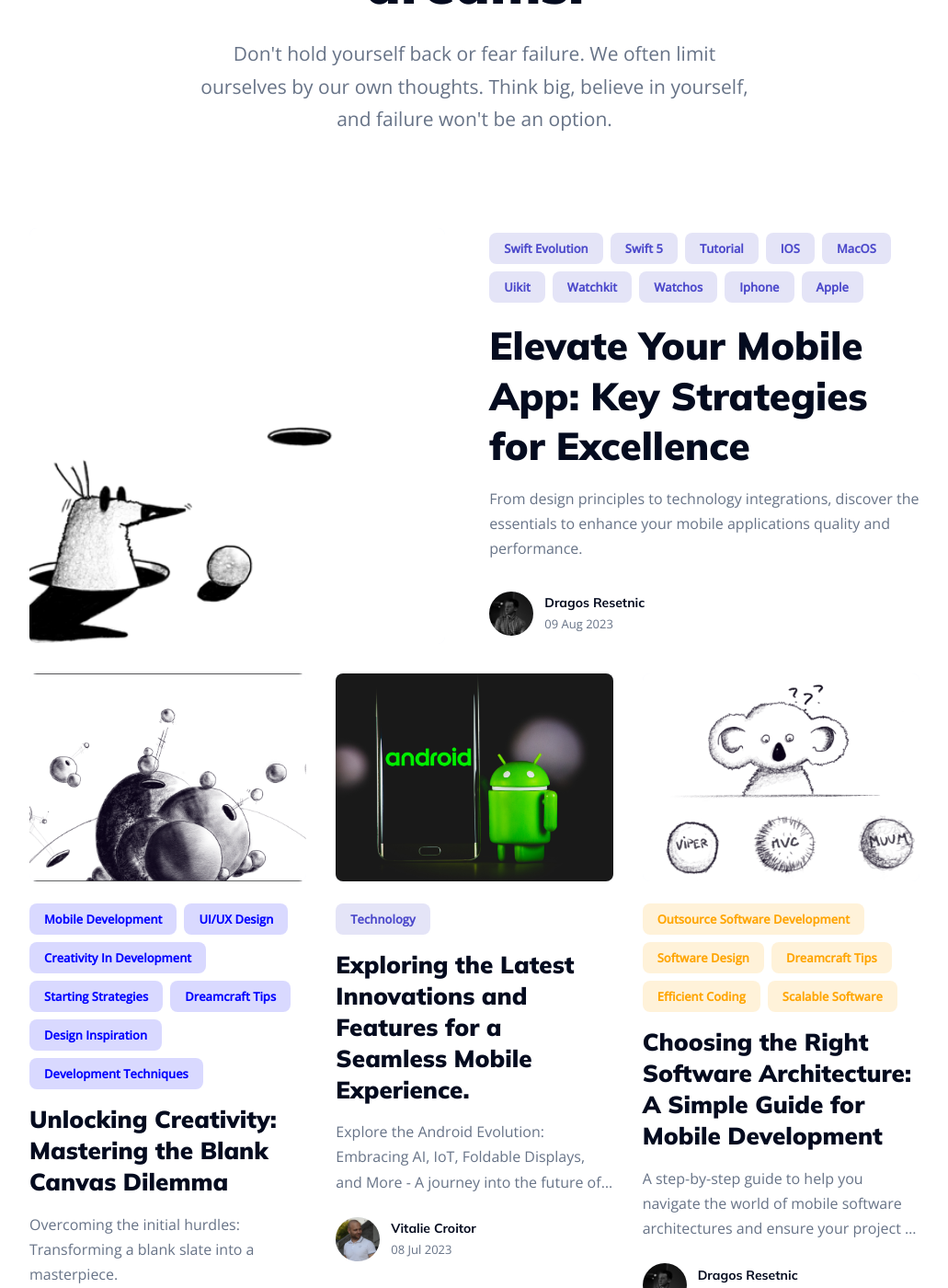
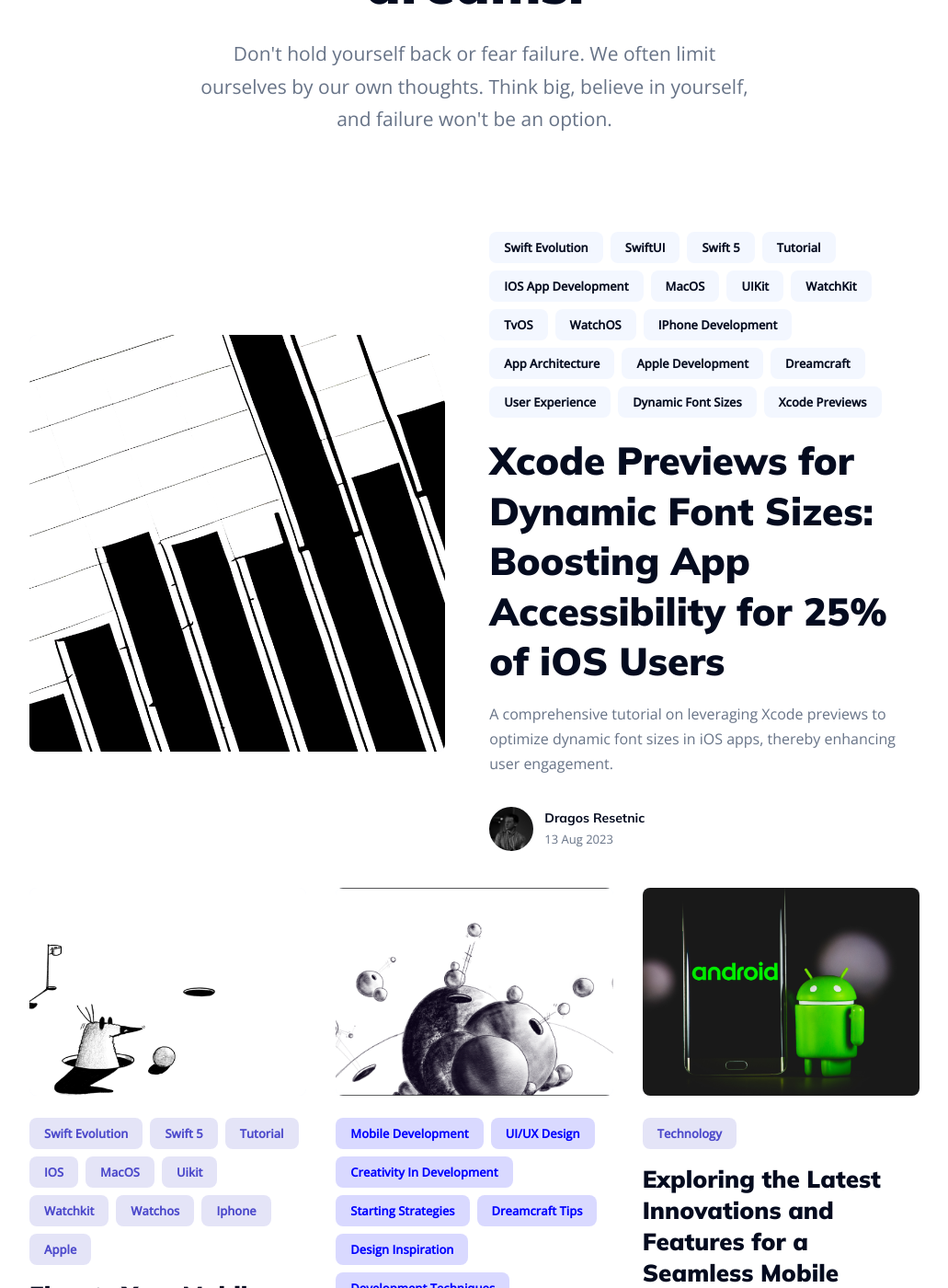
Before and after one commit to dreamcraft-io/blog, a Jekyll site: the page built from index.html, in a window 1280 px wide and 1400 px high, scrolled down 318 px. Shown: the whole window at 92% size, without its empty margins (124-1155 px from the left). Built offline with Jekyll 4.4.1, drawn with Linux system fonts in a browser that asks for light colours; nearby versions of some CDN libraries; some of the changed text lies outside the part shown.

Commit message:
Author update and date.

```diff
--- a/_posts/2023-08-10-previews-dynamic-fonts.markdown
+++ b/_posts/2023-08-13-previews-dynamic-fonts.markdown
@@ -2,6 +2,8 @@
 layout: post
 title: "Xcode Previews for Dynamic Font Sizes: Boosting App Accessibility for 25% of iOS Users"
 description: "A comprehensive tutorial on leveraging Xcode previews to optimize dynamic font sizes in iOS apps, thereby enhancing user engagement."
+date: 2023-08-13 00:00:00 +Timezone
+author: dragos
 tags:
   - Swift Evolution
   - SwiftUI
@@ -21,7 +23,7 @@
   - Dynamic Font Sizes
   - Xcode Previews
 image:  '/images/articles/grow-25.png'
-published: true
+featured: true
 ---
 
 In the realm of iOS app development, understanding user preferences is paramount. Recent studies, including insights from [PSPDFKit research](https://twitter.com/steipete/status/1052589183225815040?lang=en) and observations from [@bloom_life](https://twitter.com/Apokrupto/status/1098917839073931264), reveal a significant trend: over a quarter of iOS users prefer non-default text sizes. This highlights the necessity of dynamic font sizes for modern app development.
```
